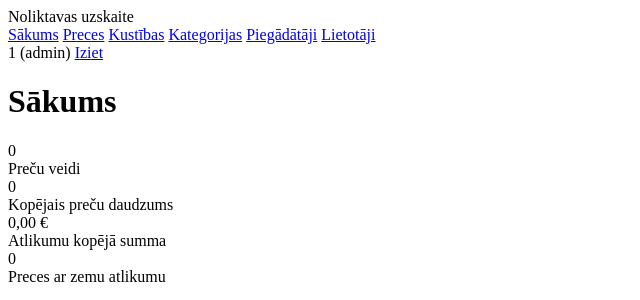
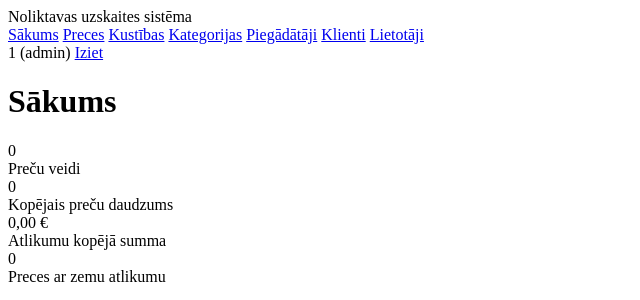
Before and after one commit to ArtursJeske/Diplomdarbs, a PHP site: page /index.php in a window 1280 px wide. Shown: the top 300 px of the page, without its empty margins (0-640 px from the left). Run offline with PHP 8.4, Linux system fonts and the light colour scheme; the visitor is signed in with stand-in values (Sample User, id 1); data that the repository does not hold is empty.

Commit message:
Pievienoti komentāri

```diff
--- a/includes/header.php
+++ b/includes/header.php
@@ -1,7 +1,12 @@
+<?php
+// Kopīgā lapas augšdaļa - ielādē katra lapa pēc savas PHP loģijas.
+// Pirms ielādes lapa iestata $title
+?>
 <!DOCTYPE html>
 <html lang="lv">
 <head>
     <meta charset="UTF-8">
+    <!-- Lapa pielāgojas telefona ekrāna platumam -->
     <meta name="viewport" content="width=device-width, initial-scale=1">
     <title><?= e($title ?? 'Noliktava') ?> | Noliktavas uzskaite</title>
     <link rel="stylesheet" href="assets/style.css">
@@ -9,7 +14,8 @@
 
 <body>
 <header class='topbar'>
-    <div class="logo">Noliktavas uzskaite</div>
+    <div class="logo">Noliktavas uzskaites sistēma</div>
+    <!-- Izvēlne redzama tikai pieslēgušamies lietotājiem -->
     <?php if (isset($_SESSION['user_id'])): ?>
         <nav>
             <a href="index.php">Sākums</a>
@@ -17,6 +23,8 @@
             <a href="movements.php">Kustības</a>
             <a href="categories.php">Kategorijas</a>
             <a href="suppliers.php">Piegādātāji</a>
+            <a href="clients.php">Klienti</a>
+            <!-- Lietotāju pārvaldība - tikai administratoram -->
             <?php if (is_admin()): ?>
                 <a href="users.php">Lietotāji</a>
             <?php endif; ?>
@@ -27,7 +35,9 @@
         </div>
     <?php endif; ?>
 </header>
+<!-- Lapas saturs <main> tiek aizvērts -->
 <main class="container">
+    <!-- Vienreizējs paziņojums no flash() - parāda un uzreiz izdzēš -->
     <?php if (isset($_SESSION['flash'])): ?>
         <div class="alert <?= e($_SESSION['flash_type']) ?>"><?= e($_SESSION['flash']) ?></div>
         <?php
```
